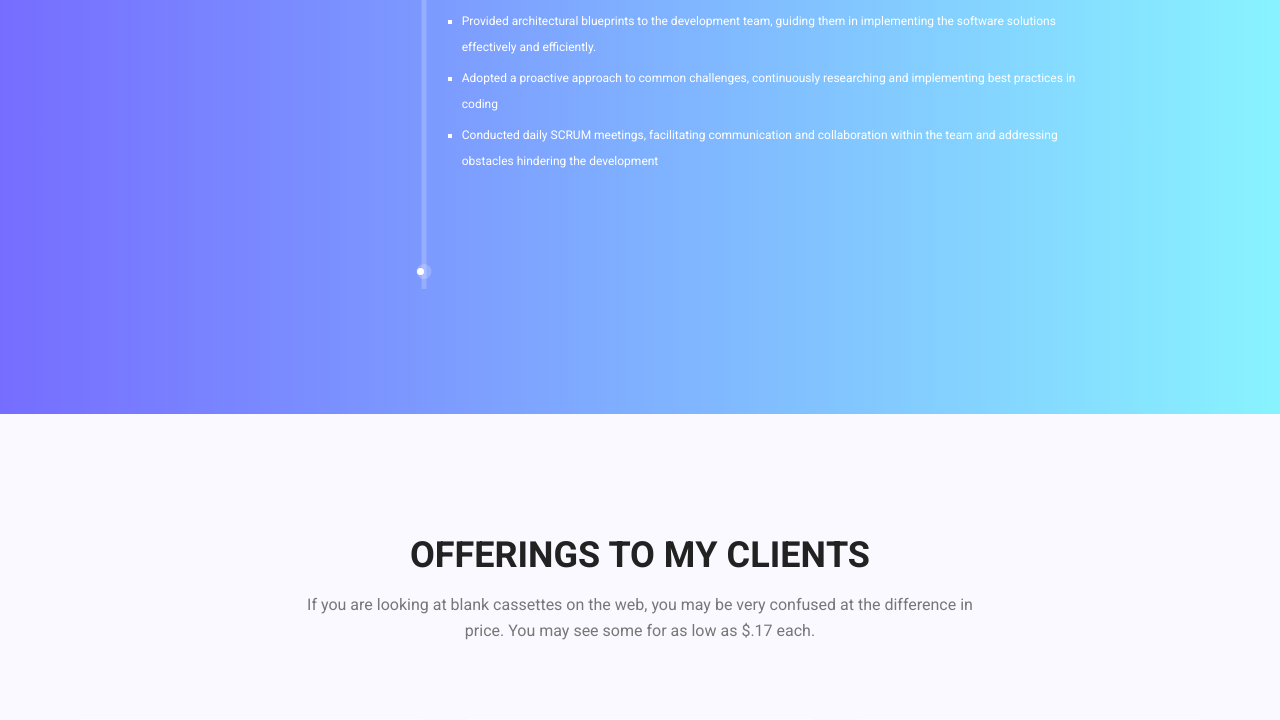
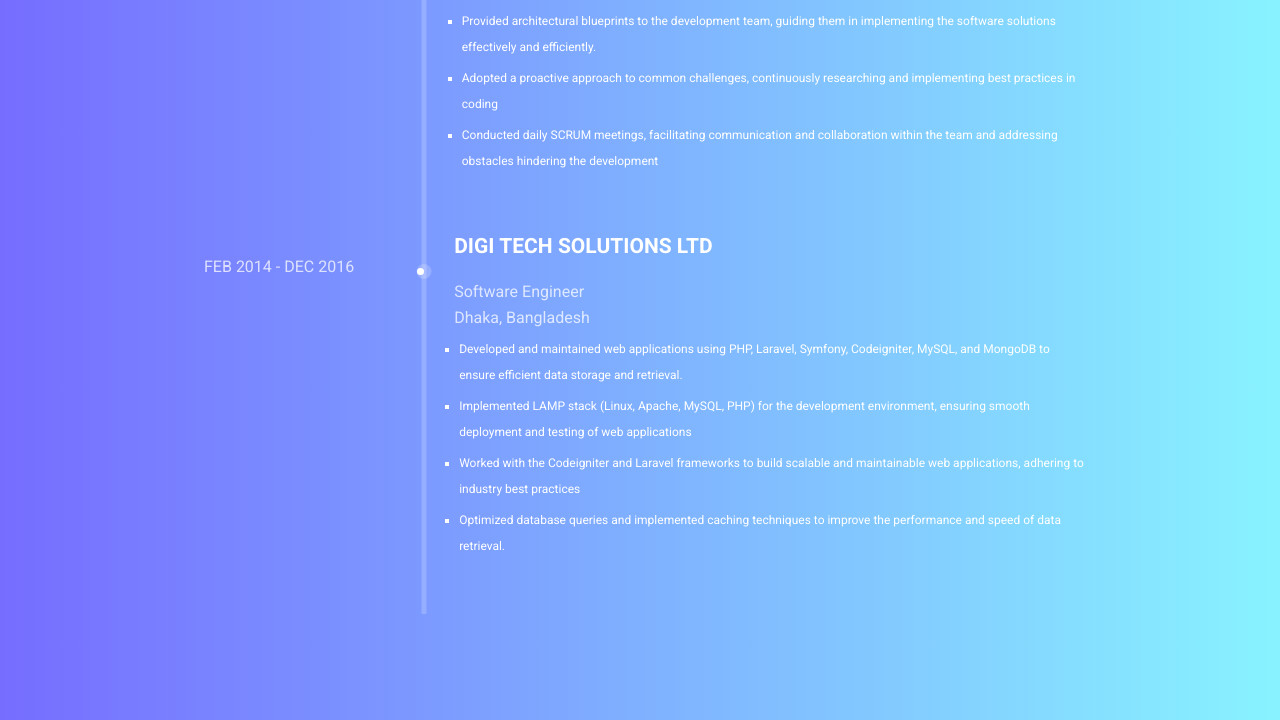
Before and after one commit to habib45/resume, a PHP site: page / in a window 1280 px wide. Shown: the part 2661-3381 px from the top of the page. Run offline with PHP 8.4, Linux system fonts and the light colour scheme.

Commit message:
education add
education add

```diff
--- a/css/style.css
+++ b/css/style.css
@@ -3008,6 +3008,19 @@
   text-align: left !important;
   margin-left: 15%;
 }
+#profile{
+    text-align: left !important;
+  margin-left: 15%;
+}
+.list-profile{
+  margin-left: 8% !important;
+}
+.list-profile li{
+/*  margin-left: 100px !important;*/
+}
+.list-media{
+  margin-left: 60px !important;
+}
 .media-body ul{
   list-style: square;
   margin: 0;
--- a/index.html
+++ b/index.html
@@ -335,55 +335,72 @@
 										</div>
 									</div>
 								</li>
-								<li>
+								<li style="padding-left: 14px;">
 								<span></span>
-								<!-- 	<div class="media">
+									<div class="media">
 										<div class="d-flex">
-											<p>March 2017 to present</p>
+											<p>FEB 2014 - DEC 2016</p>
 										</div>
 										<div class="media-body">
-											<h4>Colorlib</h4>
-											<p>Senior Web Developer <br />Santa monica, Los angeles</p>
+											<h4>Digi Tech Solutions LTD</h4>
+											<p>Software Engineer <br />Dhaka, Bangladesh</p>
+											<ul class="list-home">
+												<li>Developed and maintained web applications using PHP, Laravel, Symfony, Codeigniter, MySQL, and MongoDB to ensure efficient data storage and
+retrieval.
+												</li>
+												<li>
+													Implemented LAMP stack (Linux, Apache, MySQL, PHP) for the development environment, ensuring smooth deployment and testing of web
+applications
+												</li>
+												<li>
+													Worked with the Codeigniter and Laravel frameworks to build scalable and maintainable web applications, adhering to industry best practices
+												</li>
+												<li>
+													Optimized database queries and implemented caching techniques to improve the performance and speed of data retrieval.
+
+												</li>
+											</ul>
 										</div>
-									</div> -->
+									</div>
 								</li>
 							</ul>
 						</div>
 						<div class="tab-pane fade" id="profile" role="tabpanel" aria-labelledby="profile-tab">
-							<ul class="list">
+							<ul class="list list-profile">
 								<li>
 									<span></span>
-									<div class="media">
+									<div class="media list-media">
 										<div class="d-flex">
-											<p>March 2017 to present</p>
+											<p>2014 to 2018</p>
 										</div>
 										<div class="media-body">
-											<h4>Colorlib</h4>
-											<p>Senior Web Developer <br />Santa monica, Los angeles</p>
+											<h4>Dhaka International University </h4>
+											<p>Bsc In CSE <br />Dhaka,Bangladesh</p>
+
 										</div>
 									</div>
 								</li>
 								<li>
 									<span></span>
-									<div class="media">
+									<div class="media list-media">
 										<div class="d-flex">
-											<p>March 2017 to present</p>
+											<p>2010 to 2014</p>
 										</div>
 										<div class="media-body">
-											<h4>Colorlib</h4>
-											<p>Senior Web Developer <br />Santa monica, Los angeles</p>
+											<h4>Feni Computer Institute</h4>
+											<p>Diploma In Computer Science & Technology  <br />Feni,Bangladesh</p>
 										</div>
 									</div>
 								</li>
 								<li>
 								<span></span>
-									<div class="media">
+									<div class="media list-media">
 										<div class="d-flex">
-											<p>March 2017 to present</p>
+											<p>2009 to 2010</p>
 										</div>
 										<div class="media-body">
-											<h4>Colorlib</h4>
-											<p>Senior Web Developer <br />Santa monica, Los angeles</p>
+											<h4>Gopalpur darika high school</h4>
+											<p>SSC in Science Group <br />Lakshmipur,Bangladesh</p>
 										</div>
 									</div>
 								</li>
```
